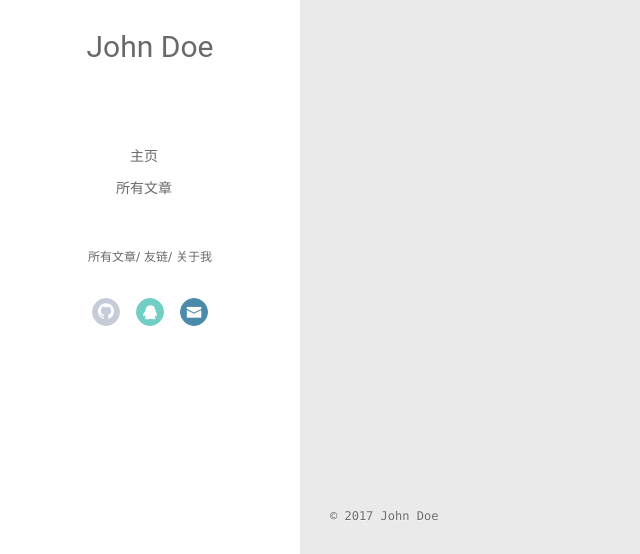
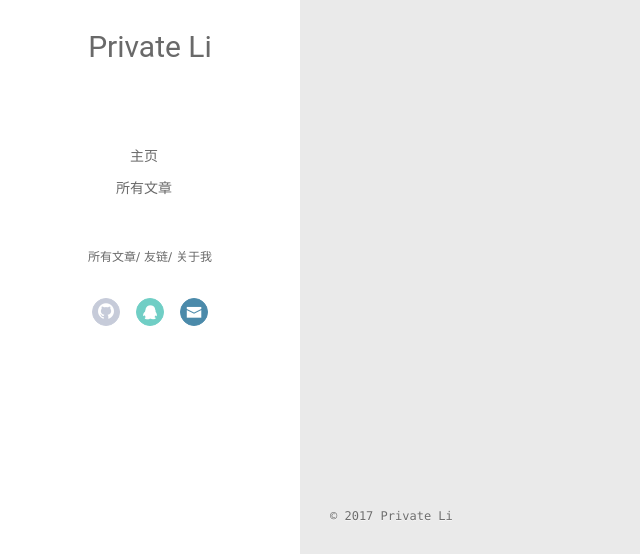
Before and after one commit to PrivateLi/PrivateLi.github.io, a plain HTML site: page archives/index.html in a window 1280 px wide. Shown: the part 243-797 px from the top of the page, 0-640 px from the left. Drawn offline with Linux system fonts and the light colour scheme; no server answers.

Commit message:
Site updated: 2017-08-19 23:17:30

```diff
--- a/archives/index.html
+++ b/archives/index.html
@@ -45,7 +45,7 @@
 			<img src="http://www.51oscar.com/Public/Home/ueditor/php/upload/20141114/water_546566cbacf07.jpg" class="js-avatar">
 		</a>
 		<hgroup>
-		  <h1 class="header-author"><a href="/">John Doe</a></h1>
+		  <h1 class="header-author"><a href="/">Private Li</a></h1>
 		</hgroup>
 
 
@@ -101,7 +101,7 @@
 				<img src="http://www.51oscar.com/Public/Home/ueditor/php/upload/20141114/water_546566cbacf07.jpg" class="js-avatar">
 			</div>
 			<hgroup>
-			  <h1 class="header-author js-header-author">John Doe</h1>
+			  <h1 class="header-author js-header-author">Private Li</h1>
 			</hgroup>
 
 
@@ -197,7 +197,7 @@
   <div class="outer">
     <div id="footer-info">
     	<div class="footer-left">
-    		&copy; 2017 John Doe
+    		&copy; 2017 Private Li
     	</div>
       	<div class="footer-right">
       		<a href="http://hexo.io/" target="_blank">Hexo</a>  Theme <a href="https://github.com/litten/hexo-theme-yilia" target="_blank">Yilia</a> by Litten
--- a/atom.xml
+++ b/atom.xml
@@ -9,7 +9,7 @@
   <id>http://yoursite.com/</id>
 
   <author>
-    <name>John Doe</name>
+    <name>Private Li</name>
 
   </author>
 
```
Also changed, not shown: 2017/08/19/hello-world/index.html (+3 -3 lines), archives/2017/08/index.html (+3 -3 lines), archives/2017/index.html (+3 -3 lines), index.html (+3 -3 lines).
